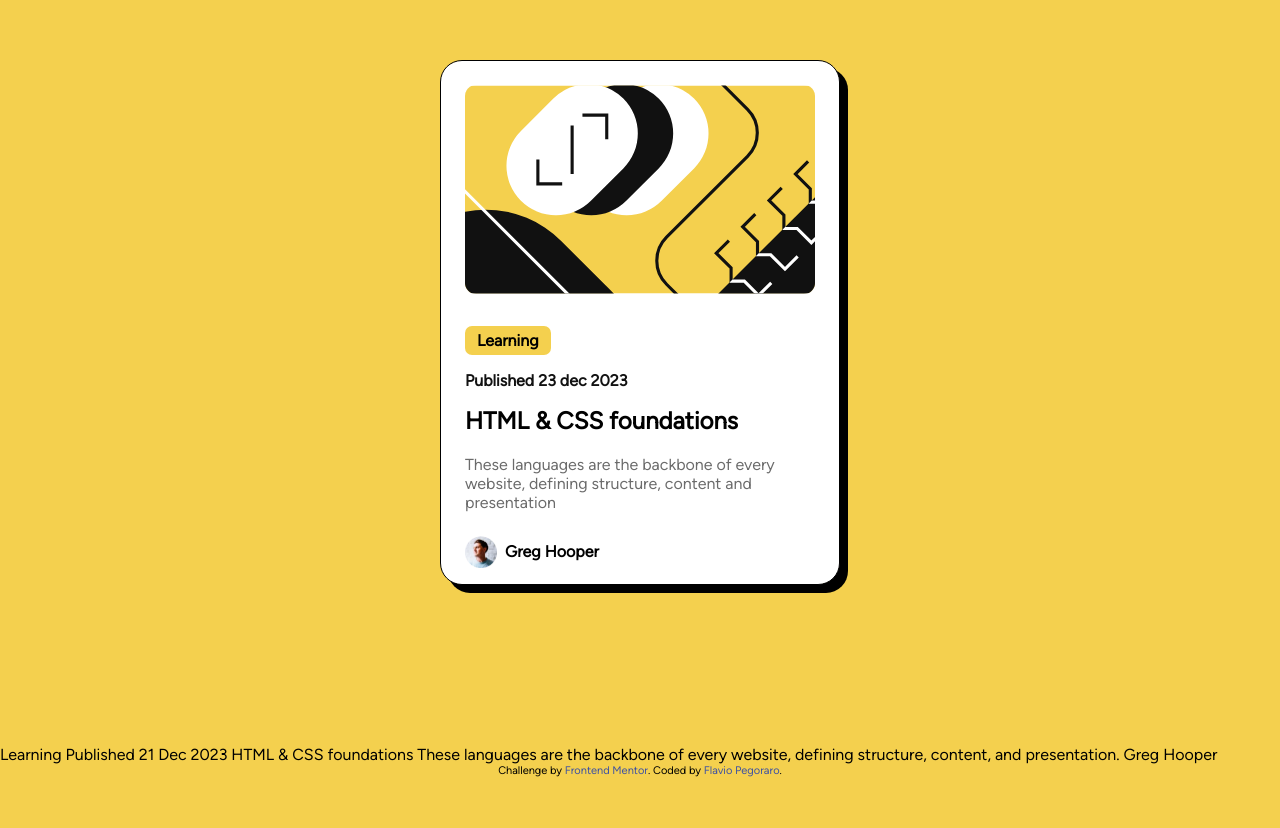
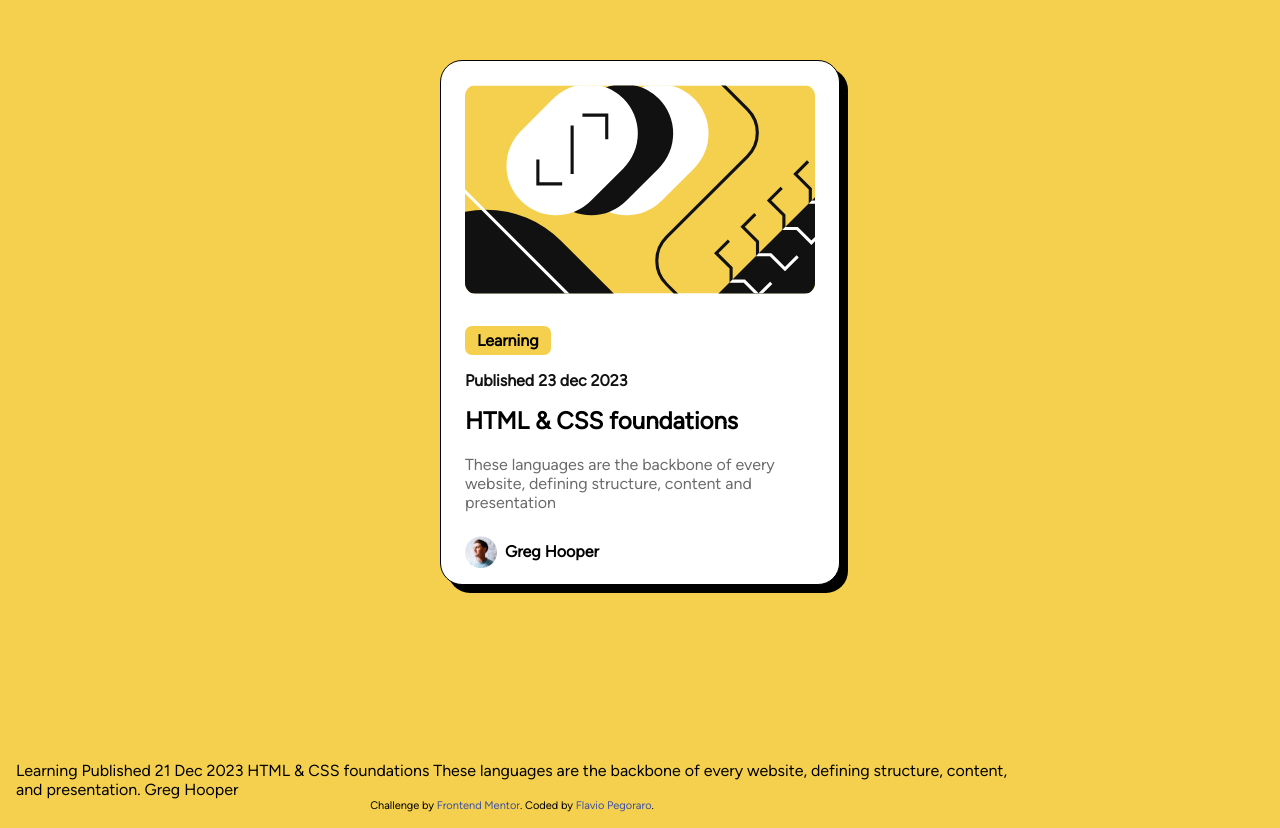
Before and after one commit to flpego/blog-preview-card, a plain HTML site: page index.html in a window 1280 px wide. Shown: the part 164-992 px from the top of the page. Before the commit the page ends 941 px from the top, so only its background shows below. Drawn offline with Linux system fonts and the light colour scheme.

Commit message:
fixing footer styles

```diff
--- a/styles/styles.css
+++ b/styles/styles.css
@@ -135,3 +135,13 @@ main {
     font-size: 14px;
   }
 }
+
+footer{
+  display: flex;
+  flex-direction: column;
+  align-items: center;
+  justify-content: center;
+  width: auto;
+  max-width: 80%;
+  padding: 1rem;
+}
```
